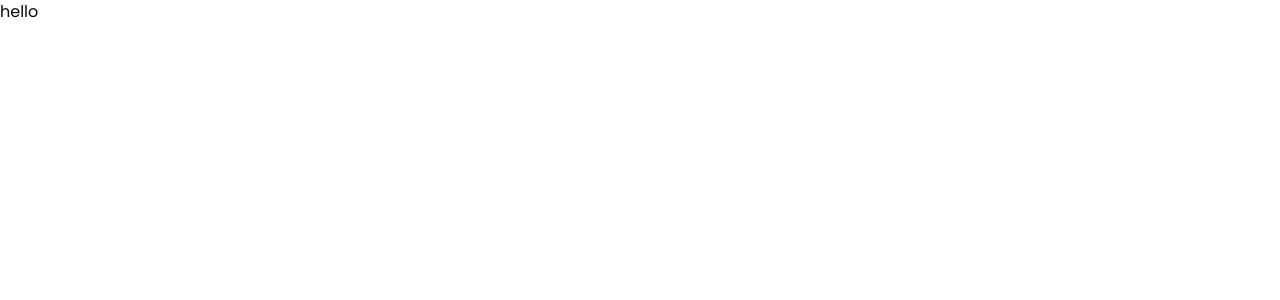
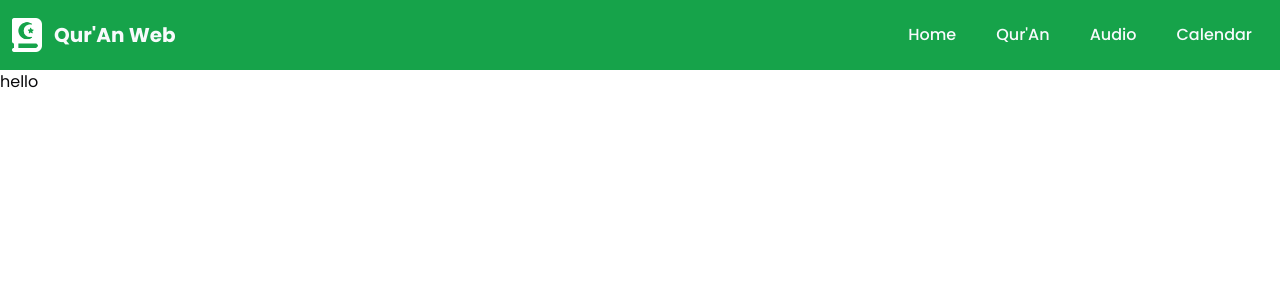
Before and after one commit to S-Alif/quran-website, a Next.js app: page / in a window 1280 px wide. Shown: the top 300 px of the page. Built offline with nearby package versions, Linux system fonts and the light colour scheme.

Commit message:
[DONE] main layout and navbar

```diff
--- a/app/globals.css
+++ b/app/globals.css
@@ -24,7 +24,6 @@ body {
   @apply max-w-[1400px];
   @apply mx-auto;
   @apply px-3;
-  @apply h-auto;
 }
 
 @layer utilities {
--- a/app/layout.jsx
+++ b/app/layout.jsx
@@ -1,10 +1,13 @@
+import MainLayout from "@/components/MainLayout";
 import "./globals.css";
 
 export default function RootLayout({ children }) {
   return (
     <html lang="en">
       <body className={`antialiased`}>
-        {children}
+        <MainLayout>
+          {children}
+        </MainLayout>
       </body>
     </html>
   );
--- /dev/null
+++ b/components/MainLayout.jsx
@@ -0,0 +1,15 @@
+import React from 'react'
+import Navbar from './Navbar'
+
+function MainLayout({children}) {
+  return (
+    <div>
+      <Navbar />
+      <main>
+        {children}
+      </main>
+    </div>
+  )
+}
+
+export default MainLayout
--- /dev/null
+++ b/components/Navbar.jsx
@@ -0,0 +1,55 @@
+import Image from 'next/image'
+import Link from 'next/link'
+import React from 'react'
+
+// logo
+import logo from "../public/images/QuranApp-logo-green.png"
+
+function Navbar() {
+
+  const navLink = ""
+  const navLinkList = "ml-2 font-medium text-slate-50 px-4 hover:bg-white hover:text-black h-full flex items-center jutify-center"
+
+
+  return (
+    <nav className='navigation w-full h-[70px] bg-primary'>
+      <div className="container h-full flex justify-between items-center">
+
+        {/* logo */}
+        <div className="logo">
+          <Link href={'/'} className='flex h-full items-center gap-3'>
+            <Image
+              src={logo}
+              width={30}
+              height={30}
+              alt='Quran Web'
+            />
+
+            <h3 className='font-bold text-xl text-slate-50'>Qur'An Web</h3>
+          </Link>
+        </div>
+
+        {/* links */}
+        <div className="links h-full">
+          <ul className='list-none h-full flex flex-row'>
+            <li className={navLinkList}>
+              <a href="" className={navLink}>Home</a>
+            </li>
+            <li className={navLinkList}>
+              <a href="" className={navLink}>Qur'An</a>
+            </li>
+            <li className={navLinkList}>
+              <a href="" className={navLink}>Audio</a>
+            </li>
+            <li className={navLinkList}>
+              <a href="" className={navLink}>Calendar</a>
+            </li>
+          </ul>
+        </div>
+
+      </div>
+    </nav>
+  )
+}
+
+export default Navbar
```
Also changed, not shown: public/images/QuranApp-logo-green.jpg (deleted), public/images/QuranApp-logo-green.png (added).
